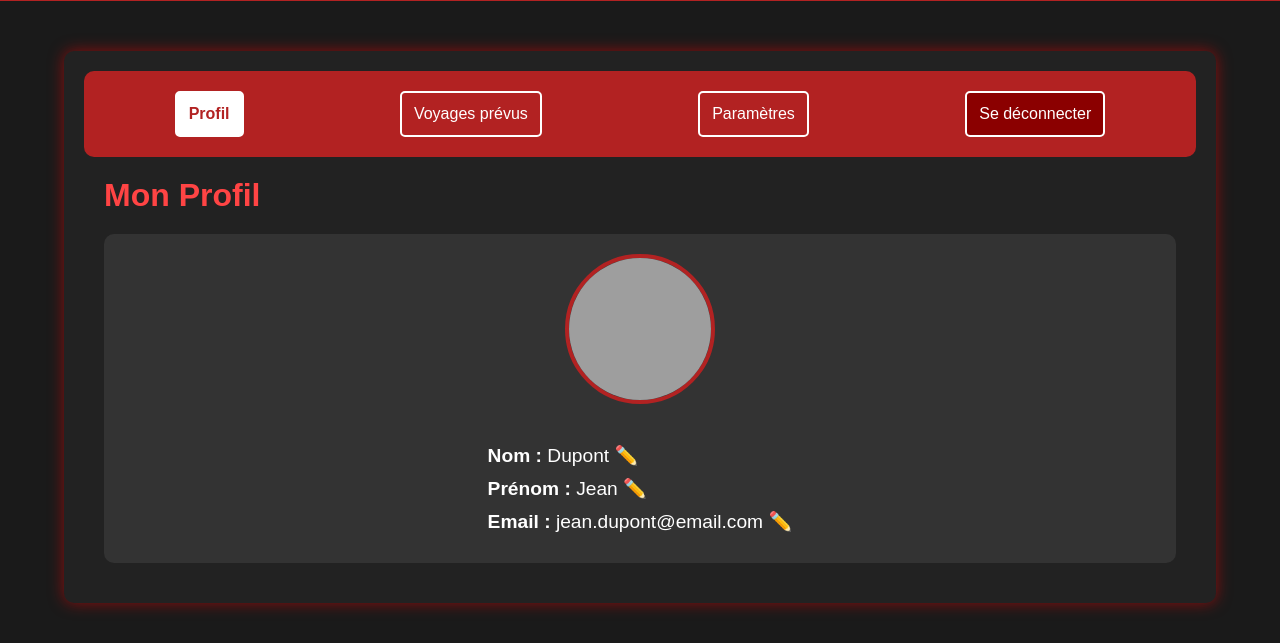
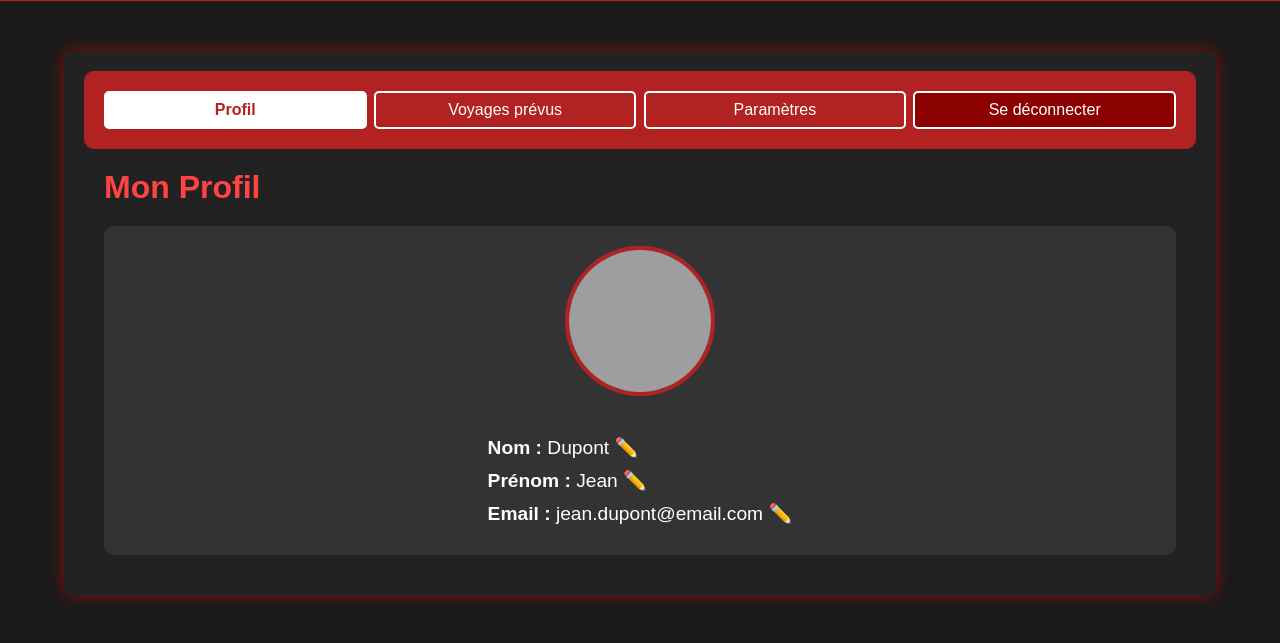
Before and after one commit to danbvm958/DevWeb, a PHP site: page /profil_user.html in a window 1280 px wide. Shown: the part 646-1289 px from the top of the page. Run offline with PHP 8.4, Linux system fonts and the light colour scheme; grey boxes are pictures that could not be loaded.

Commit message:
updates profil.css

```diff
--- a/projet/Horage_Project/profil.css
+++ b/projet/Horage_Project/profil.css
@@ -73,8 +73,7 @@ main.profile-container {
     border-radius: 10px;
     display: flex;
     flex-direction: column;
-    gap: 15px;
-    overflow: hidden;
+    gap: 0.45rem;
 }
 
 .menu-btn {
@@ -82,12 +81,13 @@ main.profile-container {
     background-color: transparent;
     color: white;
     border: 2px solid white;
-    padding: 12px;
+    padding: 0.5rem;
     font-size: 1rem;
     cursor: pointer;
     border-radius: 5px;
     text-decoration: none;
     transition: 0.3s;
+    flex: 1;
 }
 
 .menu-btn:hover,
```
